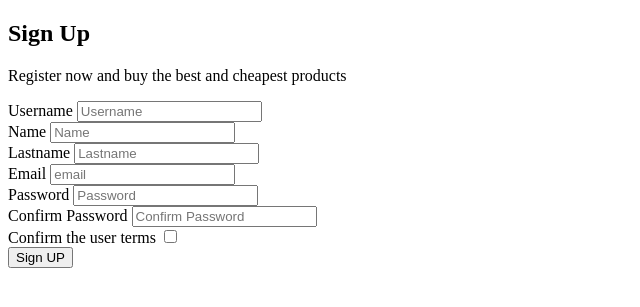
After one commit to AlexHM/WebShop, a PHP site: page /html/signup/signUp.html in a window 1280 px wide. The commit adds this page. Shown: the top 307 px of the page, without its empty margins (0-640 px from the left). Run offline with PHP 8.4, Linux system fonts and the light colour scheme.

```diff
--- /dev/null
+++ b/NFTS/html/signup/signUp.html
@@ -0,0 +1,61 @@
+<!DOCTYPE html>
+<html lang="en">
+
+<head>
+    <meta charset="UTF-8">
+    <meta http-equiv="X-UA-Compatible" content="IE=edge">
+    <meta name="viewport" content="width=device-width, initial-scale=1.0">
+    <title>SignUP</title>
+</head>
+
+<body>
+
+    <div id="general">
+        <div id="divTitle">
+            <h2>Sign Up</h2>
+            <p>Register now and buy the best and cheapest products</p>
+        </div>
+        <div id="registerDiv">
+            <form action="signUp.php" method="post">
+                <div id="divInputUser">
+                    <label"> Username</label>
+                        <input type="text" name="user" placeholder="Username">
+                </div>
+                <div id="divInputName">
+                    <label">Name</label>
+                        <input type="text" name="name" placeholder="Name">
+                </div>
+                <div id="divInputLastname">
+                    <label">Lastname</label>
+                        <input type="text" name="lastname" placeholder="Lastname">
+                </div>
+                <div id="divInputEmail">
+                    <label">Email</label>
+                        <input type="text" name="email" placeholder="email">
+                </div>
+                <div id="divInputPassword">
+                    <label">Password</label>
+                        <input type="password" name="password" placeholder="Password">
+                </div>
+                <div id="divInputConfirmPassword">
+                    <label">Confirm Password</label>
+                        <input type="password" name="passConfirm" placeholder="Confirm Password">
+                </div>
+
+                <div id="divUserTerms">
+                    <label">Confirm the user terms</label>
+                        <input type="checkbox" name="userTerms" placeholder="Confirm Password">
+                </div>
+                <div id="divBtnSignUP">
+                    <input type="submit" name="btnSignUp" id="btnSignUp" value="Sign UP">
+                </div>
+
+            </form>
+
+        </div>
+
+    </div>
+
+</body>
+
+</html>
```
Also changed, not shown: NFTS/connection/searchUser.php (added, +18 -0 lines), NFTS/html/login/login.php (+4 -14 lines), NFTS/html/signup/signUp.php (added, +59 -0 lines), NFTS/html/home/test.txt (deleted), NFTS/html/signup/test.txt (deleted).
